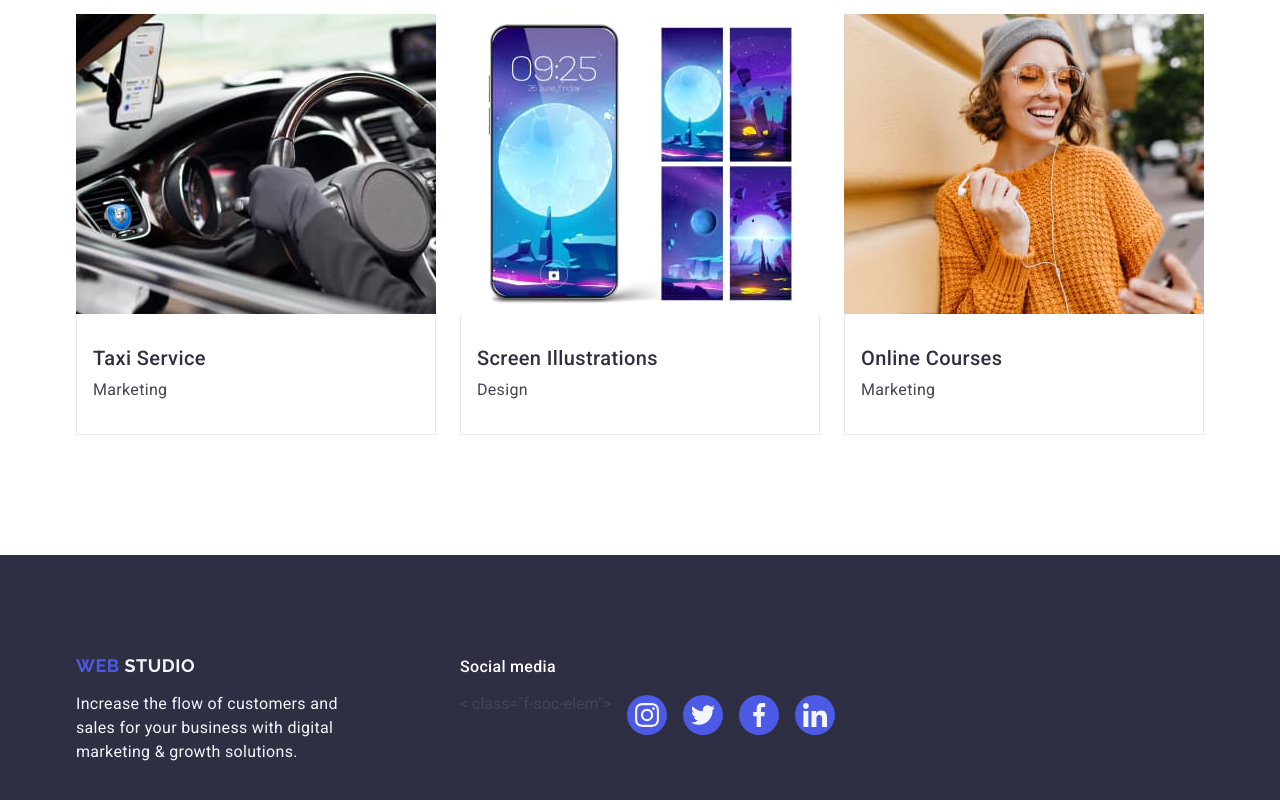
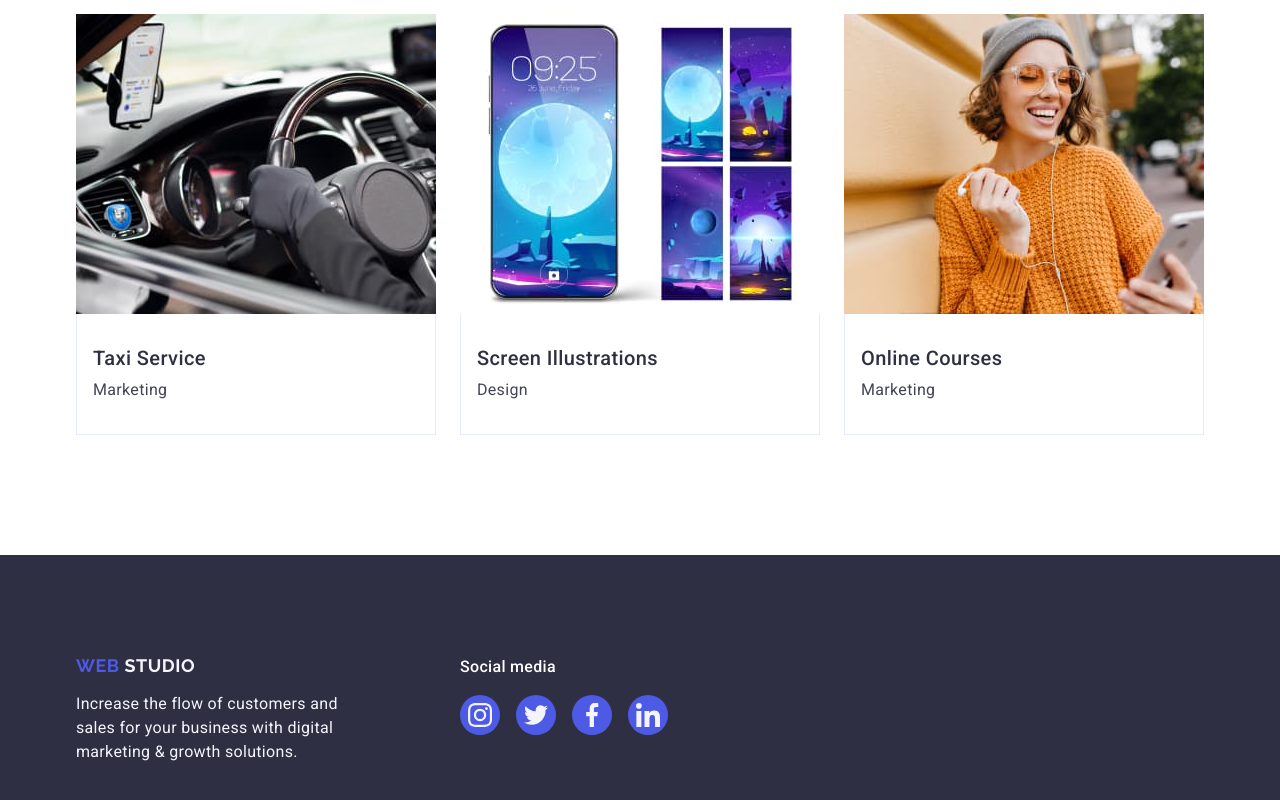
Before and after one commit to MaksPkm/goit-markup-hw-04, a plain HTML site: page index.html in a window 1280 px wide. Shown: the part 2628-3428 px from the top of the page. Drawn offline with nearby package versions, Linux system fonts and the light colour scheme.

Commit message:
update new

```diff
--- a/index.html
+++ b/index.html
@@ -438,12 +438,13 @@
             <div class="foot-soc-box">
                 <p class="foot-soc-text">Social media</p>
                 <ul class="foot-soc-menu">
-                    < class="f-soc-elem">
+                    <li class="f-soc-elem">
                       <a class="foot-soc-links" href="https://www.instagram.com/" target="_blank" rel="">
                          <svg class="foot-soc-icon" width="24" height="24">
                              <use href="./images/icons.svg#icon-inst"></use>
                          </svg>
                       </a>
+                    </li>
                     <li class="f-soc-elem">
                         <a class="foot-soc-links" href="https://twitter.com" target="_blank" rel="">
                             <svg class="foot-soc-icon" width="24" height="24">
```
